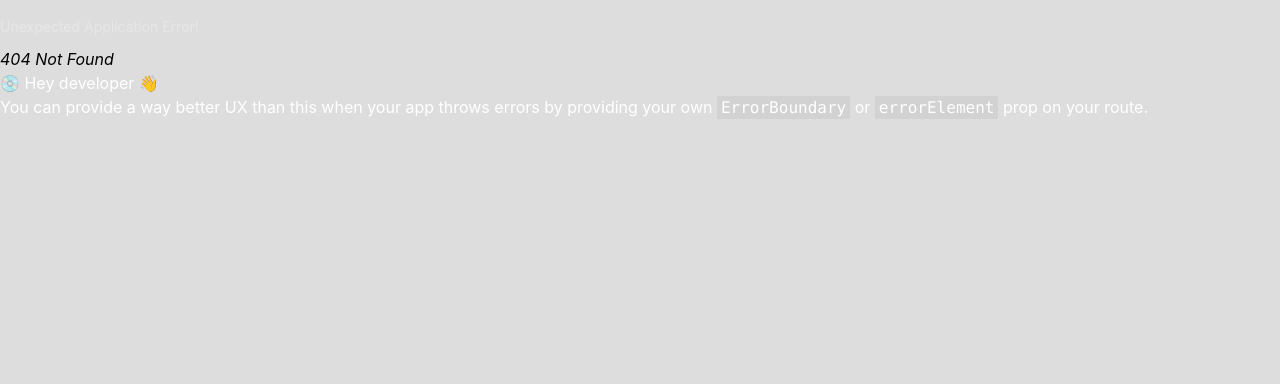
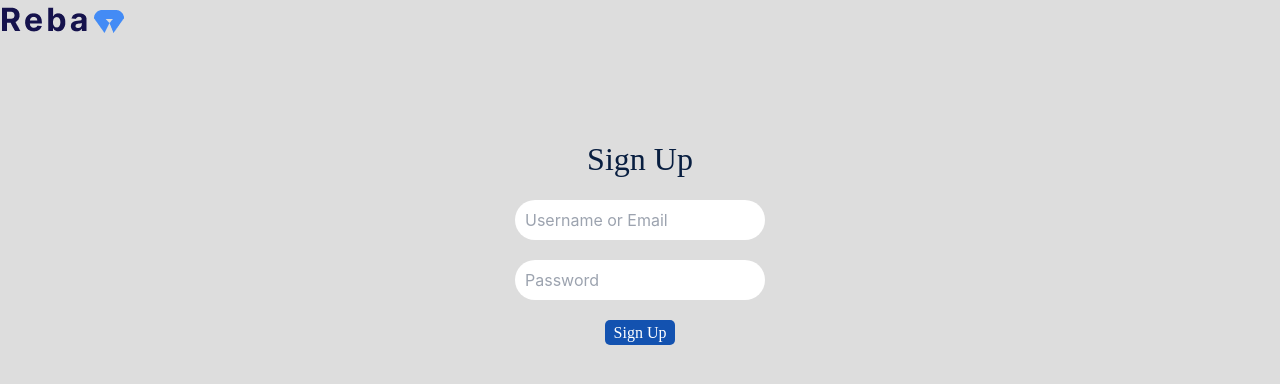
Before and after one commit to kun-lex/Hand-E, a React (Create React App) app: page /sign-up-manually in a window 1280 px wide. Before the commit this address had no page. Shown: the top 384 px of the page. Built offline with nearby package versions, Linux system fonts and the light colour scheme; no server answers.

Commit message:
geolocation updated

```diff
--- a/package.json
+++ b/package.json
@@ -7,6 +7,7 @@
     "@testing-library/jest-dom": "^5.16.5",
     "@testing-library/react": "^13.4.0",
     "@testing-library/user-event": "^13.5.0",
+    "axios": "^1.4.0",
     "firebase": "^10.0.0",
     "framer-motion": "^10.12.16",
     "hero-slider": "^3.1.0",
--- a/src/components/SelectCategory.jsx
+++ b/src/components/SelectCategory.jsx
@@ -17,7 +17,7 @@ const SelectCategory = () => {
         try {
         const snapshot = await getDocs(collectionRef);
         const fecthedData = snapshot.docs.map((doc) => ({
-            value: doc.id,
+            value: doc.id.each,
             label: doc.data().Gyms,
         }));
         setData(fecthedData);
--- /dev/null
+++ b/src/components/geolocation.js
@@ -0,0 +1,30 @@
+import axios from 'axios';
+import { useEffect, useState } from 'react';
+
+const API_key ='abb92a293ca196d46175f4ea35e1a78e';
+const API_endpoint ='https://api.openweathermap.org/data/2.5/weather?';
+
+const GeoLocation = () => {
+    const [lat, setLat ] = useState('');
+    const [lon, setLon] = useState('');
+    const [responseData, setResponseData] = useState({})
+
+    useEffect(() => {
+        navigator.geolocation.getCurrentPosition((position) => {
+            setLat(position.coords.latitude);
+            setLon(position.coords.longitude)
+        })
+        // console.log(`${API_endpoint}lat=${lat}&lon=${lon}&exculde=hourly,daily&appid=${API_key}`)
+        let finalAPIEndPonit =`${API_endpoint}lat=${lat}&lon=${lon}&exculde=hourly,daily&appid=${API_key}`
+        axios.get(finalAPIEndPonit)
+        .then((response) => {
+            setResponseData(response.data)
+        })
+    })
+    return(
+        <div>
+            <h1>{responseData.name}</h1>
+        </div>
+    )
+}
+export default GeoLocation;
--- a/src/pages/signUp.js
+++ b/src/pages/signUp.js
@@ -73,6 +73,7 @@ const SignUp = () => {
                     <div className='flex items-center '>
                         <h5 className=' p-[5px] ' >or</h5>
                     </div>
+                    <Link to='/sign-up-manually'>
                     <button
                         style={{
                             width: '300px',
@@ -86,6 +87,7 @@ const SignUp = () => {
                             marginBottom: '10px'
                         }}
                     > <img src={GoogleIcon} className=' w-[20px] h-[20px] flex items-center ' alt='google' /> Sign Up Manually </button>
+                    </Link>
                     <p className='text-black' >Have an Account?</p>
                     <Link to="/login">
                         <button
--- /dev/null
+++ b/src/pages/signUpManual.js
@@ -0,0 +1,102 @@
+import styled from 'styled-components';
+import SignUpImage from '../components/icons/undraw_sign_up_n6im.svg'
+import GoogleIcon from '../components/images/icons8-google-48.png'
+import { Link } from "react-router-dom";
+import NewLogo from '../components/images/Reba logo.png';
+import { useState } from 'react';
+import { auth } from '../firebase';
+import { createUserWithEmailAndPassword } from 'firebase/auth';
+import GeoLocation from '../components/geolocation';
+
+const SignUpManual = () => {
+    const [email, setEmail] = useState([]);
+    const [password, setPassword] = useState([]);
+
+    const signUp = (e) => {
+        e.preventDefault();
+        createUserWithEmailAndPassword(auth, email, password)
+        .then((userCredential) => {
+            console.log(userCredential)
+        }).catch((error) => {
+            console.log(error)
+        }
+
+        )
+    }
+
+
+    const WrapStyle = styled.div`
+    @media (max-width : 700px) {
+        display : none;
+
+    }
+    `;
+    return (
+        <div>
+            <img src={NewLogo} alt='reba logo' />
+            <div className='flex justify-center origin-[-50%_-50%] mt-[100px]'>
+                <div className='flex flex-col items-center'>
+                    <form
+                        className='flex flex-col items-center'
+                        onSubmit={signUp}
+                    >
+                        <h1 style={{
+                            color:"#081E40",
+                            fontFamily : 'Sanchez',
+                            fontSize : '32px',
+                            lineHeight : '41px',
+                            marginBottom: '20px'
+                            }}>
+                            Sign Up
+                        </h1>
+                        <input
+                            style={{
+                                background : '#fffff',
+                                borderRadius : '20px',
+                                width : '250px',
+                                height : '40px',
+                                padding: '10px',
+                                marginBottom: '20px'
+                            }}
+                            type="text"
+                            placeholder='Username or Email'
+                            value={email}
+                            onChange={(e) => setEmail(e.target.value)}
+                        />
+                        <input
+                            style={{
+                                background : '#fffff',
+                                borderRadius : '20px',
+                                width : '250px',
+                                height : '40px',
+                                padding: '10px',
+                                marginBottom: '20px'
+                            }}
+                            type="password"
+                            placeholder='Password'
+                            value={password}
+                            onChange={(e) => setPassword(e.target.value)}
+                        />
+                        <button
+                            style={{
+                                display : 'flex',
+                                width : '70px',
+                                height : '25px',
+                                borderRadius : '5px',
+                                background :'#1352B0',
+                                color : 'white',
+                                alignItems : 'center',
+                                justifyContent : 'center',
+                                textAlign : 'center',
+                                fontFamily : 'Forum',
+                            }}
+                            type='submit'
+                        >Sign Up</button>
+                        <GeoLocation/>
+                    </form>
+                </div>
+            </div>
+        </div>
+    )
+}
+export default SignUpManual;
```
Also changed, not shown: src/index.js (+6 -1 lines), 1 other file (tests, documents, lock files or other folders).
